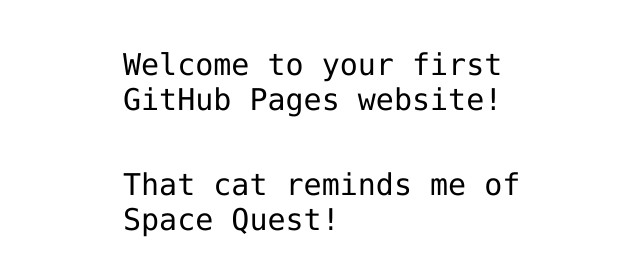
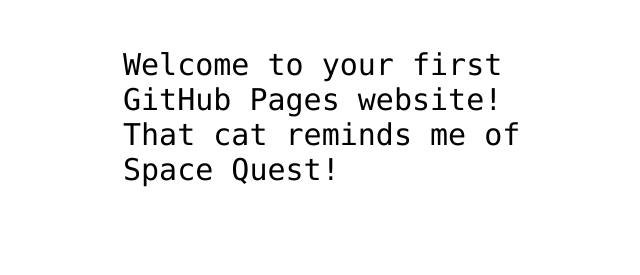
Before and after one commit to shalemppl/hello-world, a plain HTML site: page index.html in a window 1280 px wide. Shown: the part 341-616 px from the top of the page, without its empty margins (317-957 px from the left). Drawn offline with Linux system fonts and the light colour scheme.

Commit message:
Update index.html

```diff
--- a/index.html
+++ b/index.html
@@ -12,8 +12,8 @@
 <img src="https://octodex.github.com/images/daftpunktocat-thomas.gif" id="octocat" alt="octocat-gif" />
 
 <!-- Change this code here by copy and pasting your template on line 15 -->
-<p>Welcome to your first GitHub Pages website!</p>
-  <p>That cat reminds me of Space Quest!</p>
+<p>Welcome to your first GitHub Pages website!
+  That cat reminds me of Space Quest!</p>
 
 </body>
 </html>
```
